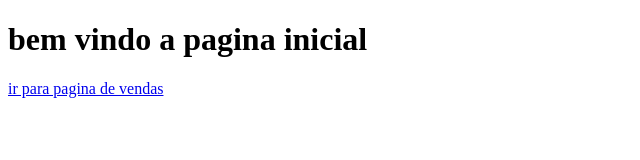
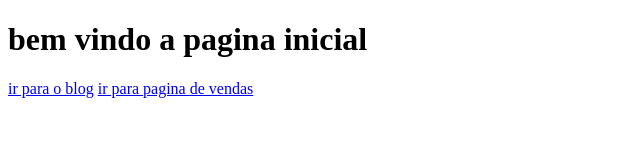
Before and after one commit to GuilhermeMeneses/aula1github, a plain HTML site: page index.html in a window 1280 px wide. Shown: the whole page, without its empty margins (0-640 px from the left). Drawn offline with Linux system fonts and the light colour scheme.

Commit message:
alterei o site

```diff
--- a/index.html
+++ b/index.html
@@ -7,6 +7,7 @@
 </head>
 <body>
     <h1>bem vindo a pagina inicial</h1>
+    <a href="blog.html"> ir para o blog</a>
     <a href="pagina de vendas.html">ir para pagina de vendas</a>
 </body>
 </html>
```
Also changed, not shown: blog.html (+0 -1 lines).
